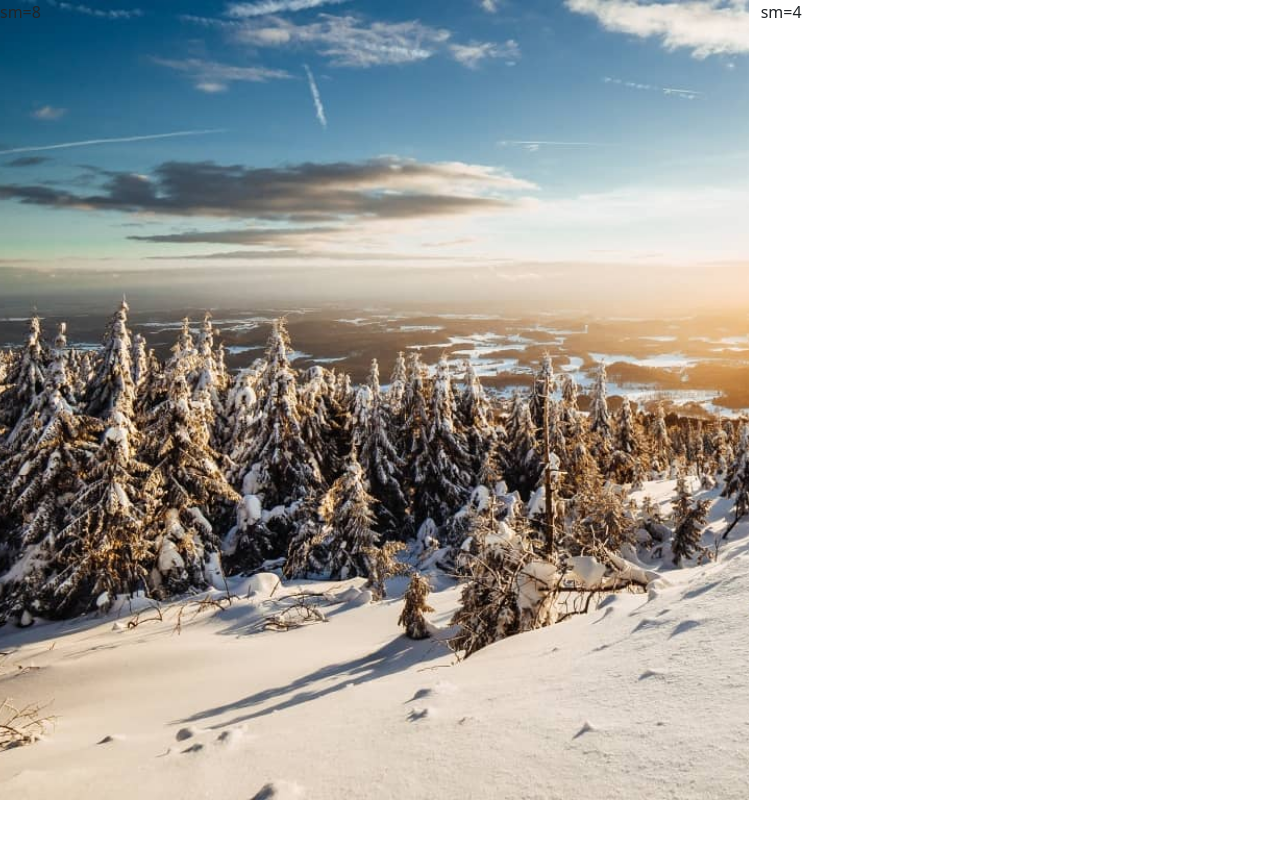
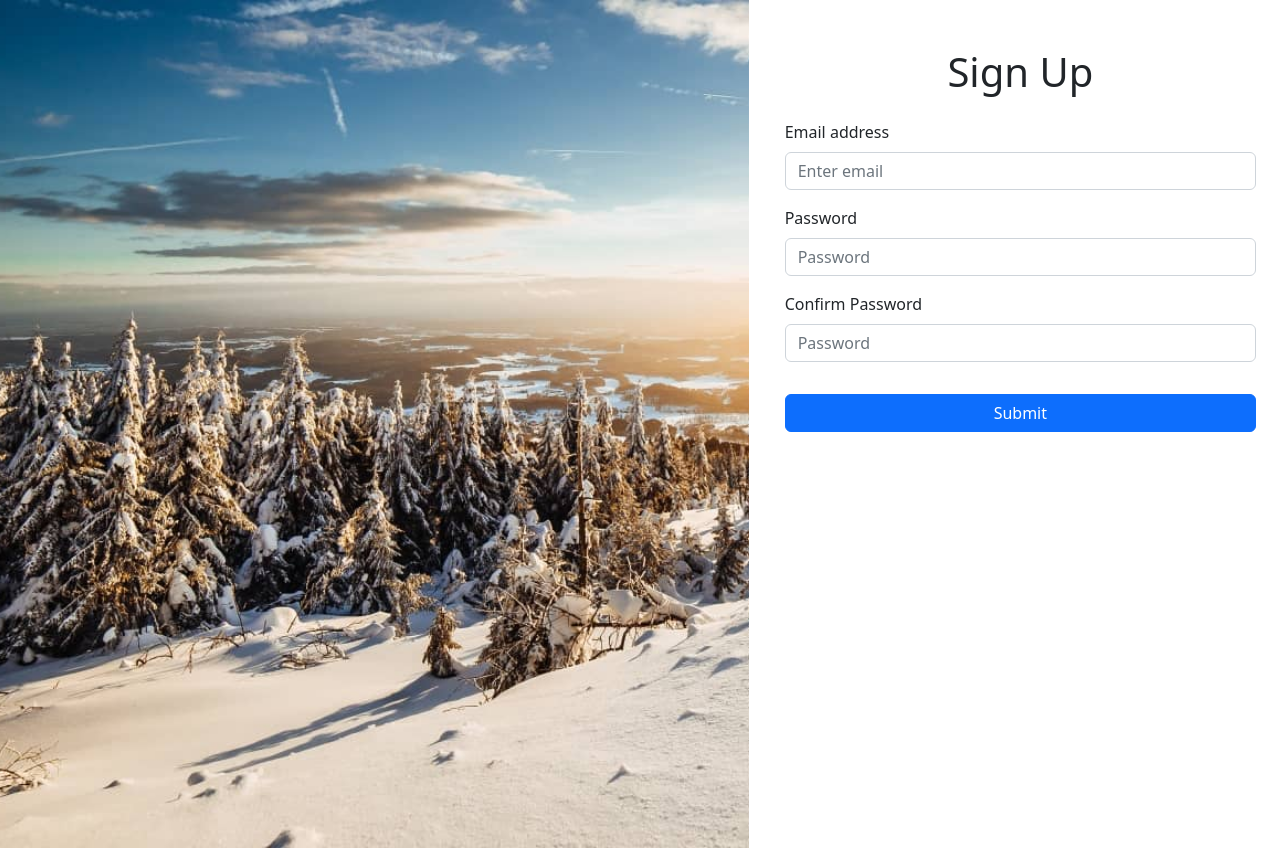
Before and after one commit to Elijah-glitch/Authentication-user, a React (Create React App) app: page / in a window 1280 px wide. Before the commit the page ends 800 px from the top, so only its background shows below. Built offline with nearby package versions, Linux system fonts and the light colour scheme.

Commit message:
create SingUp component

```diff
--- a/src/App.js
+++ b/src/App.js
@@ -1,12 +1,17 @@
 import React from 'react'
 import { Stack, Row, Col } from 'react-bootstrap';
+import SingUp from './components/SingUp';
 
 function App() {
   return (
     <Stack>
       <Row>
-        <Col className='bg-image' style={{ minHeight: "100vh" }} sm={7}>sm=8</Col>
-        <Col className='bg-white' style={{ minHeight: "100vh" }} sm={5}>sm=4</Col>
+        <Col className='bg-image' style={{ minHeight: "100vh" }} sm={7}></Col>
+        <Col className='bg-white' style={{ minHeight: "100vh" }} sm={5}>
+          <div style={{ minHeight: "100vh" }} className='d-flex justify-content-center mx-4 mt-5'>
+            <SingUp />
+          </div>
+        </Col>
       </Row>
     </Stack>
   );
--- /dev/null
+++ b/src/components/SingUp.jsx
@@ -0,0 +1,33 @@
+import React from "react";
+import { Form, Button } from "react-bootstrap";
+
+function SingUp() {
+  return (
+    <Form style={{ width: "100%" }}>
+      <h1 className="text-center mb-4">Sign Up</h1>
+      <Form.Group className="mb-3">
+        <Form.Label>Email address</Form.Label>
+        <Form.Control type="email" placeholder="Enter email" />
+      </Form.Group>
+
+      <Form.Group className="mb-3">
+        <Form.Label>Password</Form.Label>
+        <Form.Control type="password" placeholder="Password" />
+      </Form.Group>
+      <Form.Group className="mb-3">
+        <Form.Label>Confirm Password</Form.Label>
+        <Form.Control type="password" placeholder="Password" />
+      </Form.Group>
+      <Button
+        className="mt-3"
+        style={{ width: "100%" }}
+        variant="primary"
+        type="submit"
+      >
+        Submit
+      </Button>
+    </Form>
+  );
+}
+
+export default SingUp;
```
